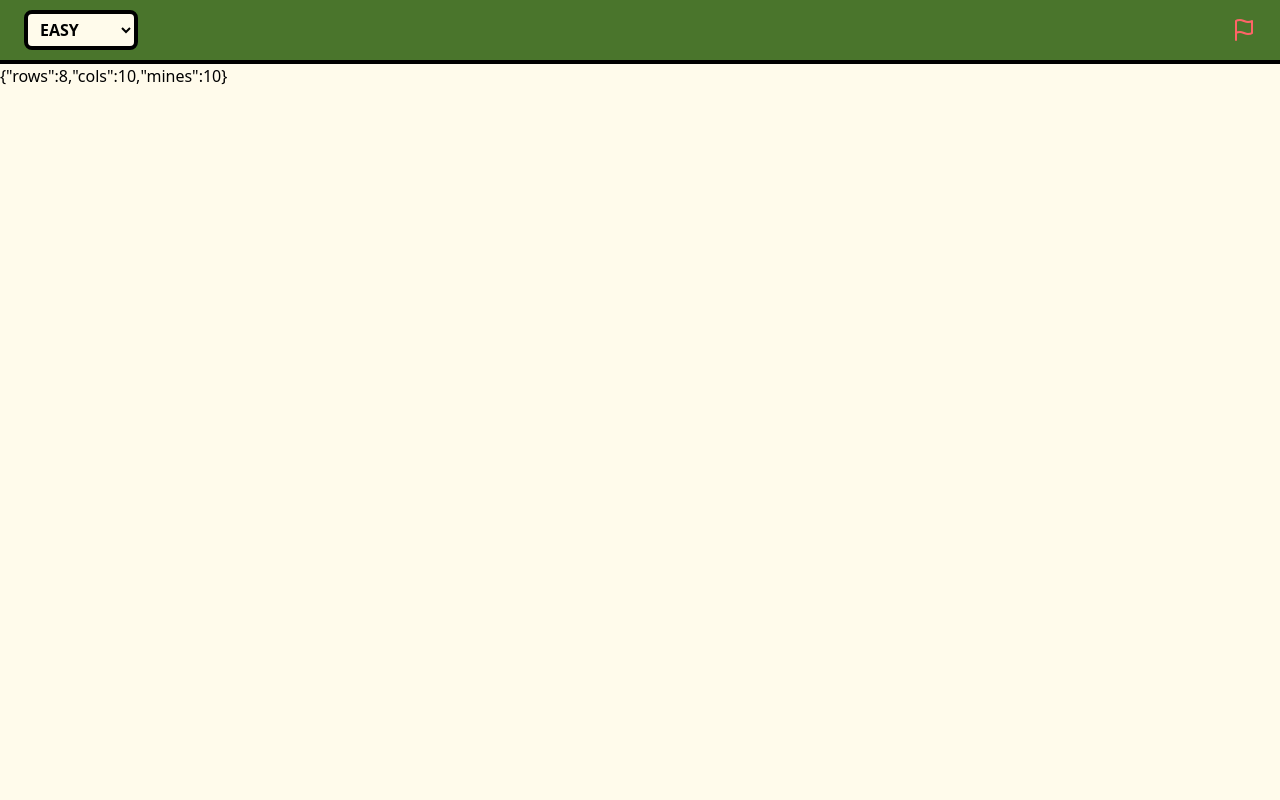
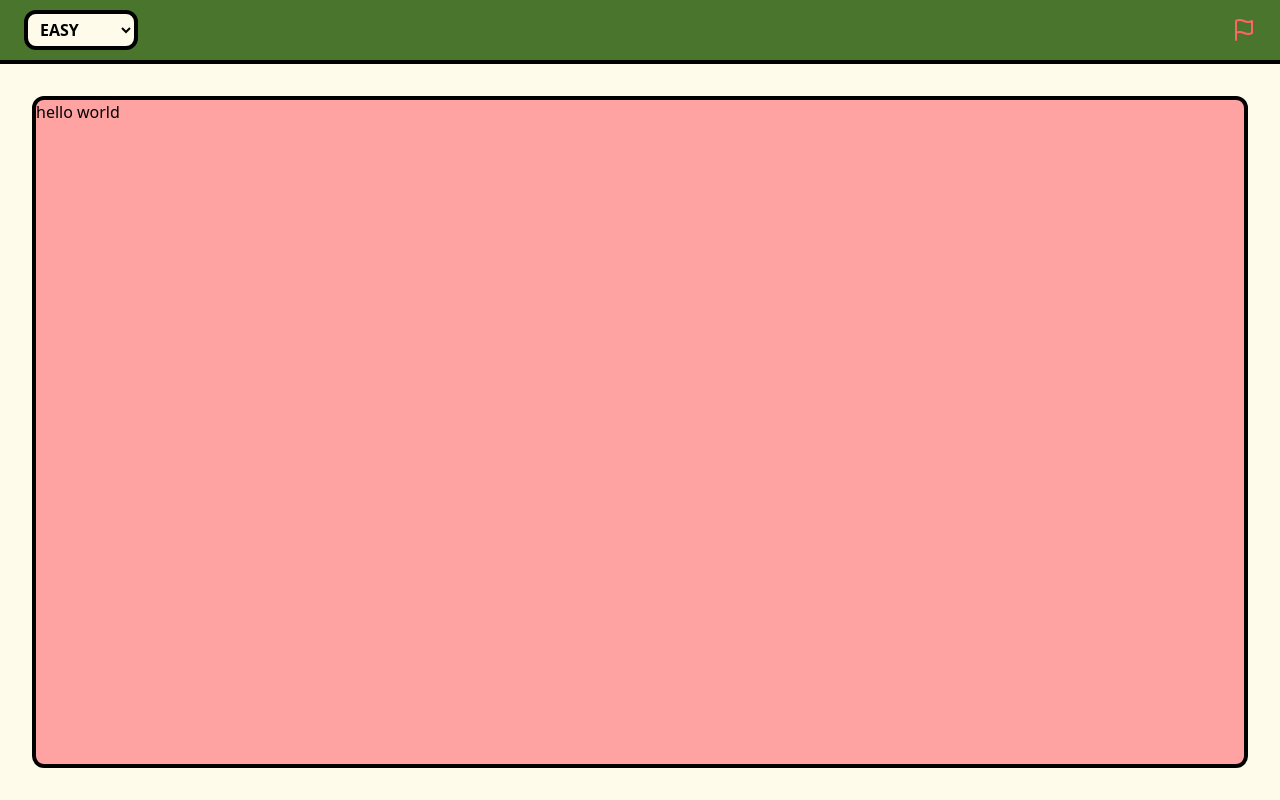
Before and after one commit to AlbertSanIza/minesweeper, a React (Vite) app: page / in a window 1280 px wide. Built offline with nearby package versions, Linux system fonts and the light colour scheme.

Commit message:
Refactor difficulty settings display and update layout in App component

```diff
--- a/src/App.tsx
+++ b/src/App.tsx
@@ -4,23 +4,11 @@ import { useState } from 'react'
 export default function App() {
     const [difficulty, setDifficulty] = useState('easy')
 
-    const getSettings = () => {
-        switch (difficulty) {
-            case 'medium':
-                return { rows: 14, cols: 18, mines: 40 }
-            case 'hard':
-                return { rows: 20, cols: 24, mines: 99 }
-            case 'easy':
-            default:
-                return { rows: 8, cols: 10, mines: 10 }
-        }
-    }
-
     return (
         <div className="fixed flex size-full flex-col bg-amber-50">
             <div className="flex h-16 w-full items-center justify-between border-b-4 border-black bg-[#4A752C] px-6 text-white">
                 <select
-                    className="rounded-lg border-4 border-black bg-amber-50 px-2 py-1 font-bold text-black"
+                    className="rounded-xl border-4 border-black bg-amber-50 px-2 py-1 font-bold text-black"
                     value={difficulty}
                     onChange={(e) => setDifficulty(e.target.value)}
                 >
@@ -32,7 +20,9 @@ export default function App() {
                     <FlagIcon className="text-red-400" />
                 </div>
             </div>
-            <div className="flex-1">{JSON.stringify(getSettings())}</div>
+            <div className="flex flex-1 items-center justify-center overflow-hidden p-8">
+                <div className="size-full max-h-[100vw] rounded-xl border-4 bg-red-300">hello world</div>
+            </div>
         </div>
     )
 }
```
